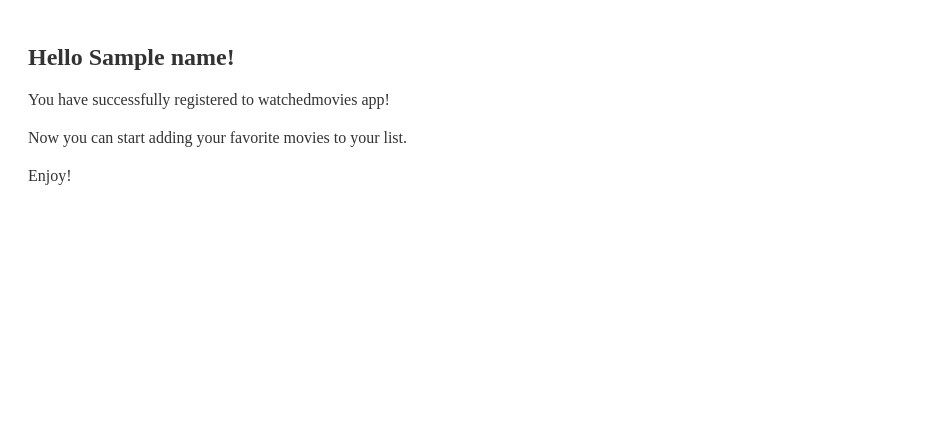
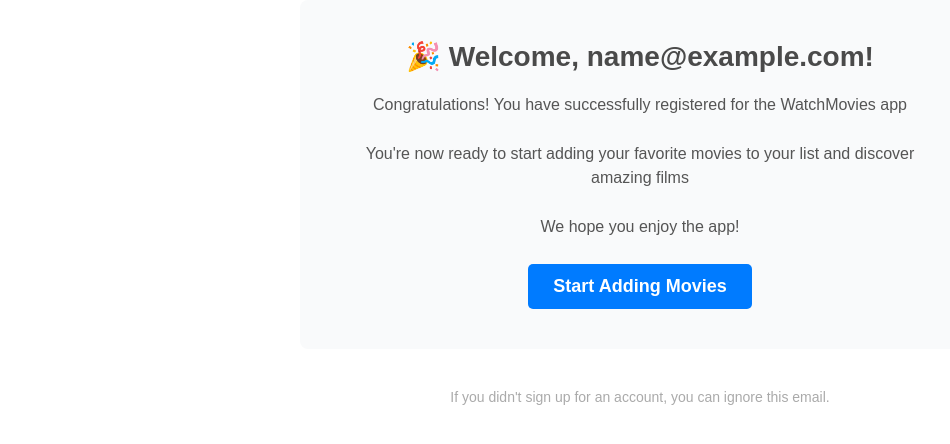
Before and after one commit to luanarmo/watchedmovies, a Django app: template watchedmovies/users/templates/successful_registration.html in a window 1280 px wide. Shown: the top 444 px of the page, without its empty margins (0-950 px from the left). Run offline with Django 5.2, Linux system fonts and the light colour scheme; the template is opened without the code that fills it: most values are stand-ins (such as "Sample title", 1, 10 or a date in 2020); parts of the project's set-up code (start-up, migrations or seed data) failed here and were passed over.

Commit message:
refactor: Actualizar plantilla para confirmacion

```diff
--- a/watchedmovies/users/templates/successful_registration.html
+++ b/watchedmovies/users/templates/successful_registration.html
@@ -6,36 +6,99 @@
     <meta charset="UTF-8" />
     <meta http-equiv="X-UA-Compatible" content="IE=edge" />
     <meta name="viewport" content="width=device-width, initial-scale=1.0" />
-    <title>Successful registration</title>
+    <title>Successful Registration</title>
     <style>
-      /* Estilos para el contenedor principal */
-      .email-container {
-        background-color: #fff;
-        padding: 20px;
-        border-radius: 10px;
+      /* Reset de márgenes y padding para asegurar consistencia */
+      body,
+      h1,
+      p,
+      a {
+        margin: 0;
+        padding: 0;
+        font-family: Arial, sans-serif;
+        text-align: center;
       }
 
-      /* Estilos para el encabezado */
-      .email-container h1 {
-        color: #333;
-        font-size: 24px;
-        margin-bottom: 20px;
+      /* Estilo del contenedor principal */
+      .email-container {
+        background-color: #f9fafb;
+        padding: 40px;
+        border-radius: 8px;
+        max-width: 600px;
+        margin: 0 auto;
       }
 
-      /* Estilos para el párrafo */
+      /* Estilo del encabezado */
+      .email-container h1 {
+        color: #4A4A4A;
+        font-size: 28px;
+        margin-bottom: 20px;
+        font-weight: bold;
+      }
+
+      /* Estilo del párrafo */
       .email-container p {
-        color: #333;
+        color: #555;
         font-size: 16px;
-        margin-bottom: 20px;
+        line-height: 1.5;
+        margin-bottom: 25px;
+      }
+
+      /* Estilo del botón */
+      .email-container .cta-button {
+        display: inline-block;
+        background-color: #007bff;
+        color: #ffffff;
+        font-size: 18px;
+        font-weight: bold;
+        padding: 12px 25px;
+        border-radius: 5px;
+        text-decoration: none;
+        transition: background-color 0.3s ease;
+      }
+
+      .email-container .cta-button:hover {
+        background-color: #0056b3;
+      }
+
+      /* Estilo de la firma */
+      .email-footer {
+        margin-top: 40px;
+        font-size: 14px;
+        color: #aaa;
+      }
+
+      /* Media queries para mejorar la visualización en móviles */
+      @media (max-width: 600px) {
+        .email-container {
+          padding: 20px;
+        }
+
+        .email-container h1 {
+          font-size: 24px;
+        }
+
+        .email-container p {
+          font-size: 14px;
+        }
+
+        .email-container .cta-button {
+          font-size: 16px;
+          padding: 12px 20px;
+        }
       }
     </style>
   </head>
   <body>
     <div class="email-container">
-      <h1>Hello {{ name }}!</h1>
-      <p>You have successfully registered to watchedmovies app!</p>
-      <p>Now you can start adding your favorite movies to your list.</p>
-      <p>Enjoy!</p>
+      <h1>🎉 Welcome, {{ email }}!</h1>
+      <p>Congratulations! You have successfully registered for the WatchMovies app</p>
+      <p>You're now ready to start adding your favorite movies to your list and discover amazing films</p>
+      <p>We hope you enjoy the app!</p>
+      <a href="{{ url }}" class="cta-button">Start Adding Movies</a>
+    </div>
+    <div class="email-footer">
+      <p>If you didn't sign up for an account, you can ignore this email.</p>
     </div>
   </body>
 </html>
```
